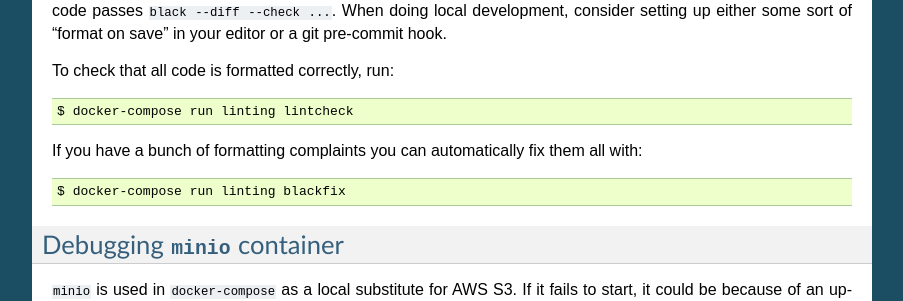
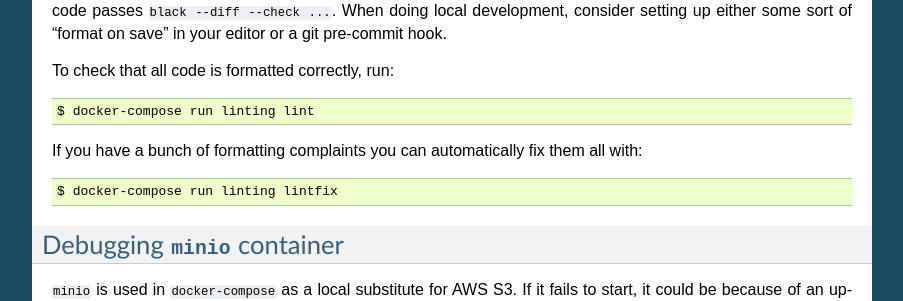
Before and after one commit to mozilla-services/tecken, a Sphinx documentation site: the page built from docs/dev.rst, in a window 1280 px wide and 900 px high, scrolled down 10736 px. Shown: the part 156-457 px from the top of the window, without its empty margins (198-1101 px from the left). Built offline with Sphinx 7.4.7, drawn with Linux system fonts in a browser that asks for light colours.

Commit message:
Rename lintcheck to lint and tweak lintfix rule
This renamed "lintcheck" to just "lint". It also removes tool names from
the "lint" and "lintfix" rules and documentation.

```diff
--- a/docker-compose.yml
+++ b/docker-compose.yml
@@ -43,13 +43,13 @@ services:
       service: base
     volumes:
       - $PWD:/app
-    command: lintcheck
+    command: lint
 
   # Same as linting but without volume mounts for CI.
   linting-ci:
     extends:
       service: base
-    command: lintcheck
+    command: lint
 
   # Container specifically for running tests.
   test:
--- a/docs/dev.rst
+++ b/docs/dev.rst
@@ -689,13 +689,13 @@ To check that all code is formatted correctly, run:
 
 .. code-block:: shell
 
-    $ docker-compose run linting lintcheck
+    $ docker-compose run linting lint
 
 If you have a bunch of formatting complaints you can automatically fix them all with:
 
 .. code-block:: shell
 
-    $ docker-compose run linting blackfix
+    $ docker-compose run linting lintfix
 
 
 Debugging ``minio`` container
```
Also changed, not shown: 2 other files.
